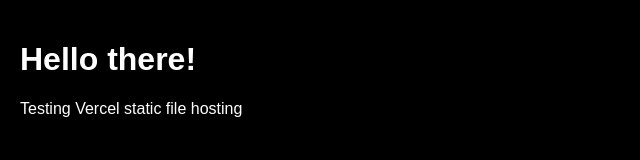
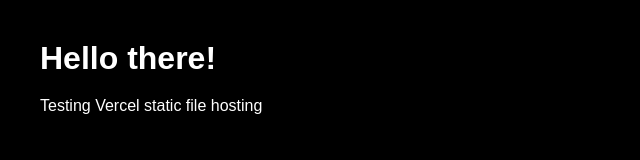
Before and after one commit to fiskgrodan/vercel-test-static, a plain HTML site: page index.html in a window 1280 px wide. Shown: the whole page, without its empty margins (0-640 px from the left). Drawn offline with Linux system fonts and the light colour scheme.

Commit message:
refactor: adjust main paddings

```diff
--- a/index.html
+++ b/index.html
@@ -19,7 +19,12 @@
       }
 
       main {
-        padding: 20px;
+        padding: 20px 40px;
+      }
+
+      h1 {
+        margin-block-start: 20px;
+        margin-block-end: 20px;
       }
     </style>
   </head>
```
